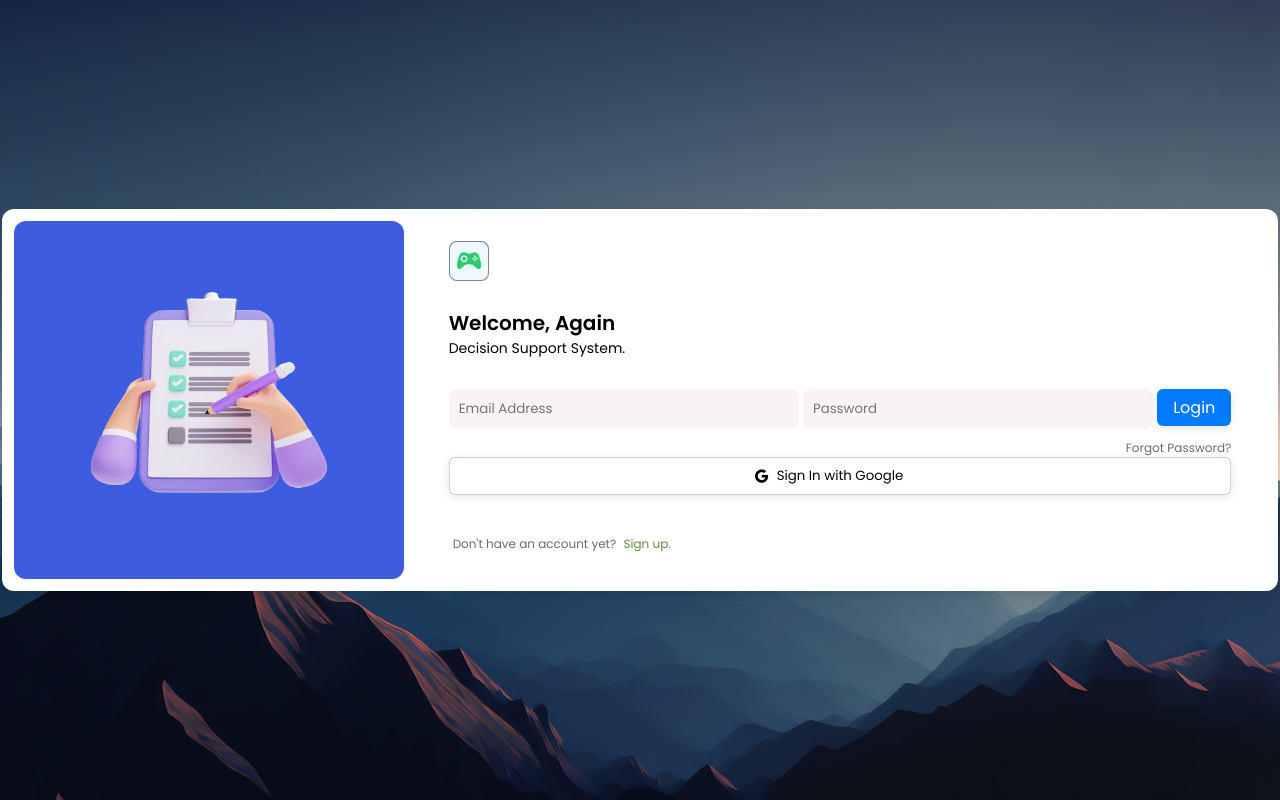
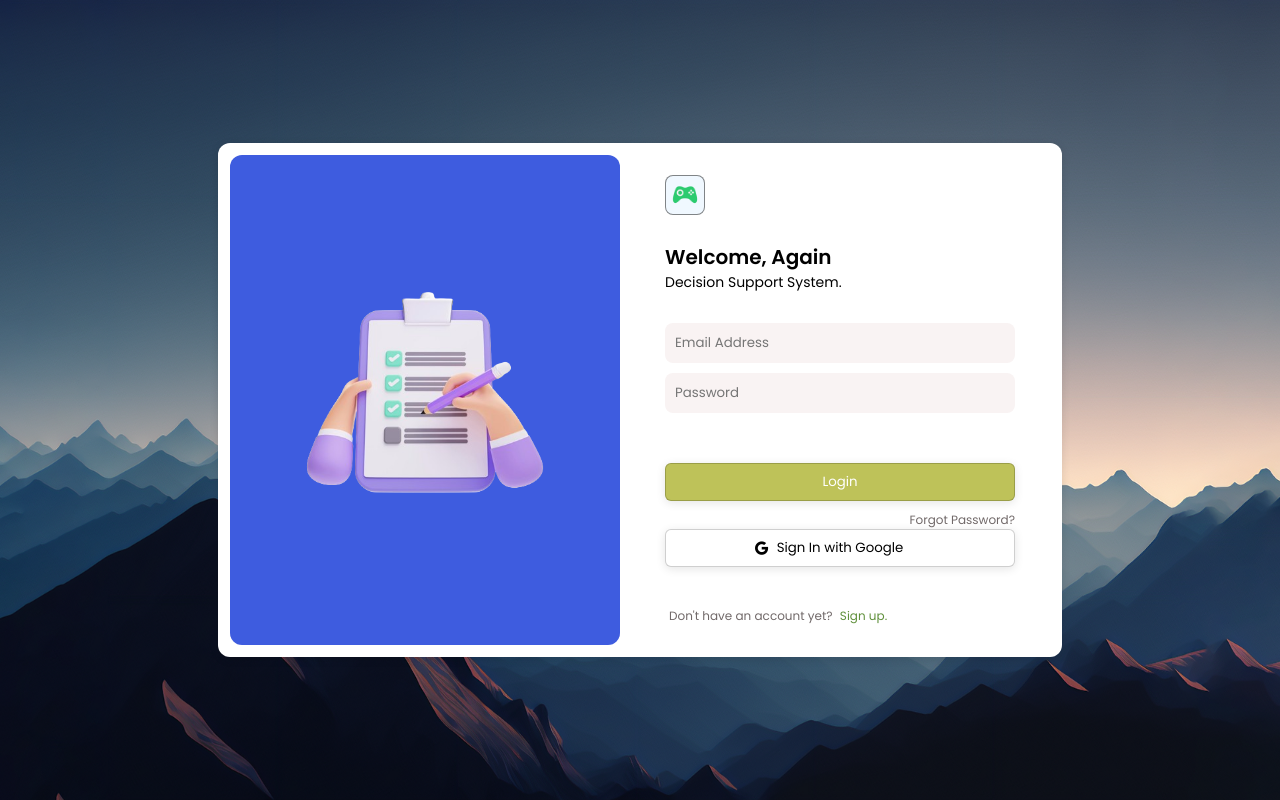
Before and after one commit to YanwariR/spksawapl, a PHP site: page /login.php in a window 1280 px wide. Run offline with PHP 8.4, Linux system fonts and the light colour scheme; some libraries are stand-ins or nearby versions.

Commit message:
Ubah css login

```diff
--- a/styles/styles-login.css
+++ b/styles/styles-login.css
@@ -26,11 +26,9 @@
     --tran-04: all 0.4s ease;
     --tran-05: all 0.5s ease;
 
-    body{
-        height: 100vh;
-        background: var(--background-color);
-        transition: var(--tran-04);
-
+    html, body {
+        height: 100%;
+        margin: 0;
     }
 }
 
@@ -58,10 +56,14 @@
 
 .container {
     display: flex;
-    justify-content: center;
-    align-items: center;
-    height: 100%;
-
+    align-items: center; /* Vertikal center */
+    justify-content: center; /* Horizontal center */
+    width: 400px;
+    height: 100vh; /* Menggunakan height viewport agar selalu memenuhi layar */
+    position: fixed; /* Menggunakan fixed agar tetap berada di layar */
+    top: 50%; /* Mengatur posisi atas ke tengah layar */
+    left: 50%; /* Mengatur posisi kiri ke tengah layar */
+    transform: translate(-50%, -50%); /* Menggeser posisi elemen untuk benar-benar berada di tengah */
 }
 
 .box {
@@ -149,8 +151,8 @@
     margin-bottom: 10px;
 }
 
-.login {
-    display: flex;
+.login2 {
+    width: 100%;
     color: #fff;
     margin-top: 40px;
     margin-bottom: 10px;
@@ -169,20 +171,7 @@
 
 }
 
-.login2 {
-    background-color: #007bff;
-    color: #fff;
-    border: none;
-    padding-top: 6px;
-    padding-bottom: 6px;
-    padding-left: 16px;
-    padding-right: 16px;
-    font-size: 16px;
-    cursor: pointer;
-    border-radius: 6px;
-    box-shadow: 0 2px 10px #0000001b;
-    transition: background-color 0.3s ease;
-}
+
 
 .signin {
 
```
